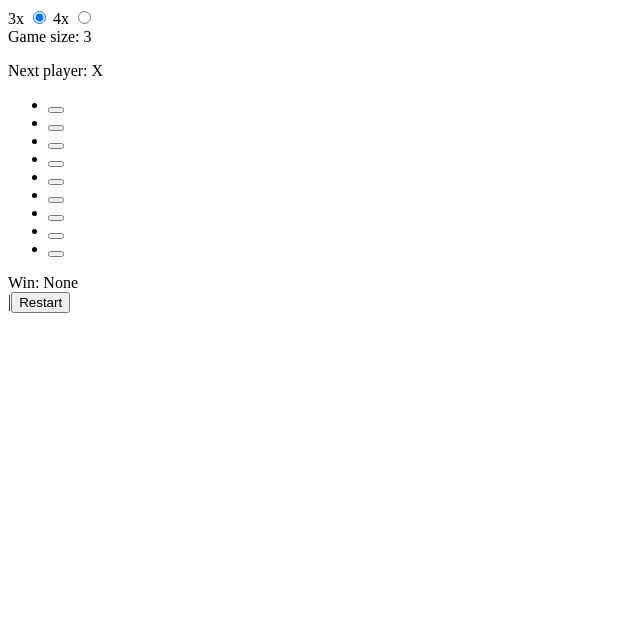
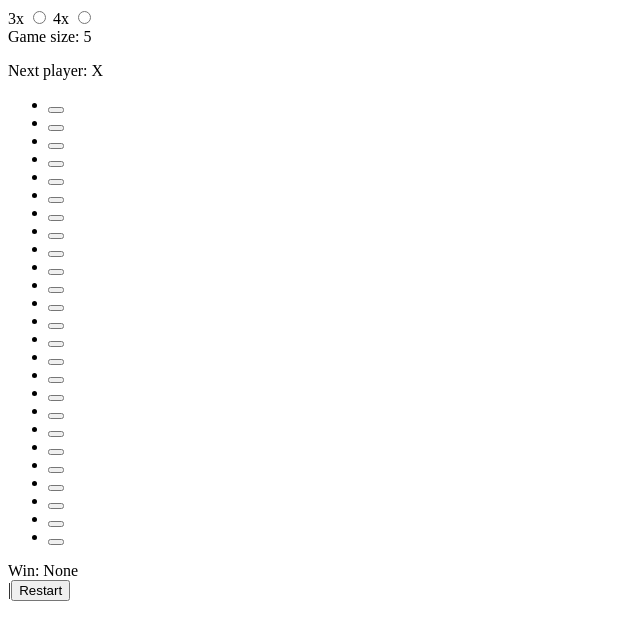
Before and after one commit to akramjonnuriddinov/vue-tic-tac-toe, a Vue app: page / in a window 1280 px wide. Shown: the top 640 px of the page, without its empty margins (0-640 px from the left). Built offline with nearby package versions, Linux system fonts and the light colour scheme; the HTML template or start-up script is replaced by a standard one.

Commit message:
change input value

```diff
--- a/src/components/TicTacToe.vue
+++ b/src/components/TicTacToe.vue
@@ -3,11 +3,23 @@
     <div class="flex gap-10">
       <label for="x3">
         3x
-        <input value="3" v-model="game_size" id="x3" type="radio" name="game" />
+        <input
+          :value="3"
+          v-model="game_size"
+          id="x3"
+          type="radio"
+          name="game"
+        />
       </label>
       <label for="x4">
         4x
-        <input value="4" v-model="game_size" id="x4" type="radio" name="game" />
+        <input
+          :value="4"
+          v-model="game_size"
+          id="x4"
+          type="radio"
+          name="game"
+        />
       </label>
       <div>Game size: {{ game_size }}</div>
     </div>
@@ -15,10 +27,7 @@
     <p>Next player: {{ isActive }}</p>
 
     <div class="flex items-start justify-between">
-      <ul
-        class="flex flex-wrap border"
-        :class="gameSizeClass"
-      >
+      <ul class="flex flex-wrap border" :class="gameSizeClass">
         <li v-for="(box, index) in boxes[game_size]" :key="index">
           <button
             :disabled="win"
@@ -58,22 +67,24 @@ export default {
     return {
       boxes: {
         3: this.createBoxes(3),
-        4: this.createBoxes(4)
+        4: this.createBoxes(4),
+        5: this.createBoxes(5)
       },
       count: 0,
       combinations: [],
       steps: [],
-      game_size: 3,
+      game_size: 5
     }
   },
   computed: {
-    isActive () {
-     return this.steps.length % 2 === 0 ? 'X' : 'O'
+    isActive() {
+      return this.steps.length % 2 === 0 ? 'X' : 'O'
     },
-    gameSizeClass () {
+    gameSizeClass() {
       const classes = {
         3: 'max-w-[122px]',
-        4: 'max-w-[162px]'
+        4: 'max-w-[162px]',
+        5: 'max-w-[202px]'
       }
       return classes[this.game_size]
     },
@@ -107,14 +118,15 @@ export default {
     }
   },
   watch: {
-    async game_size() {
+    async game_size(value) {
       this.combinations = await this.createCombination(this.game_size)
       this.steps = []
       this.restart()
+      console.log(typeof value)
     }
   },
-  async mounted () {
-   this.combinations = await this.createCombination(this.game_size)
+  async mounted() {
+    this.combinations = await this.createCombination(this.game_size)
   },
   methods: {
     click(index) {
@@ -133,7 +145,7 @@ export default {
       this.boxes[this.game_size] = this.createBoxes(this.game_size)
       this.steps = []
     },
-    createBoxes (size) {
+    createBoxes(size) {
       const boxes = []
       for (let i = 0; i < size * size; i++) {
         boxes[i] = ''
@@ -141,12 +153,13 @@ export default {
 
       return boxes
     },
-    createCombination (size) {
+    createCombination(size) {
       const combinations = []
-      let x = 0
+      let x = Number(0)
       for (let i = 0; i < size; i++) {
         const combination = []
-        for (let j = 0; j< size; j++) {
+        for (let j = 0; j < size; j++) {
+          // console.log(j, i, Number(x), typeof size)
           combination.push(j + x)
         }
         combinations.push(combination)
@@ -155,8 +168,8 @@ export default {
 
       for (let i = 0; i < size; i++) {
         const combination = []
-        let y= 0
-        for (let j = 0; j< size; j++) {
+        let y = 0
+        for (let j = 0; j < size; j++) {
           combination.push(i + y)
           y += size
         }
@@ -164,7 +177,7 @@ export default {
       }
       const combination1 = []
       for (let i = 0; i < size; i++) {
-        for (let j = 0; j< size; j++) {
+        for (let j = 0; j < size; j++) {
           if (i === j) {
             combination1.push((size + 1) * i)
           }
@@ -174,15 +187,15 @@ export default {
 
       const combination2 = []
       for (let i = 0; i < size; i++) {
-        for (let j = 0; j< size; j++) {
-          if ((i + j) === size -1 ) {
+        for (let j = 0; j < size; j++) {
+          if (i + j === size - 1) {
             combination2.push((size - j) * (size - 1))
           }
         }
       }
       combinations.push(combination2)
-
-     return [...combinations]
+      console.log(combinations)
+      return [...combinations]
     }
   }
 }
```
